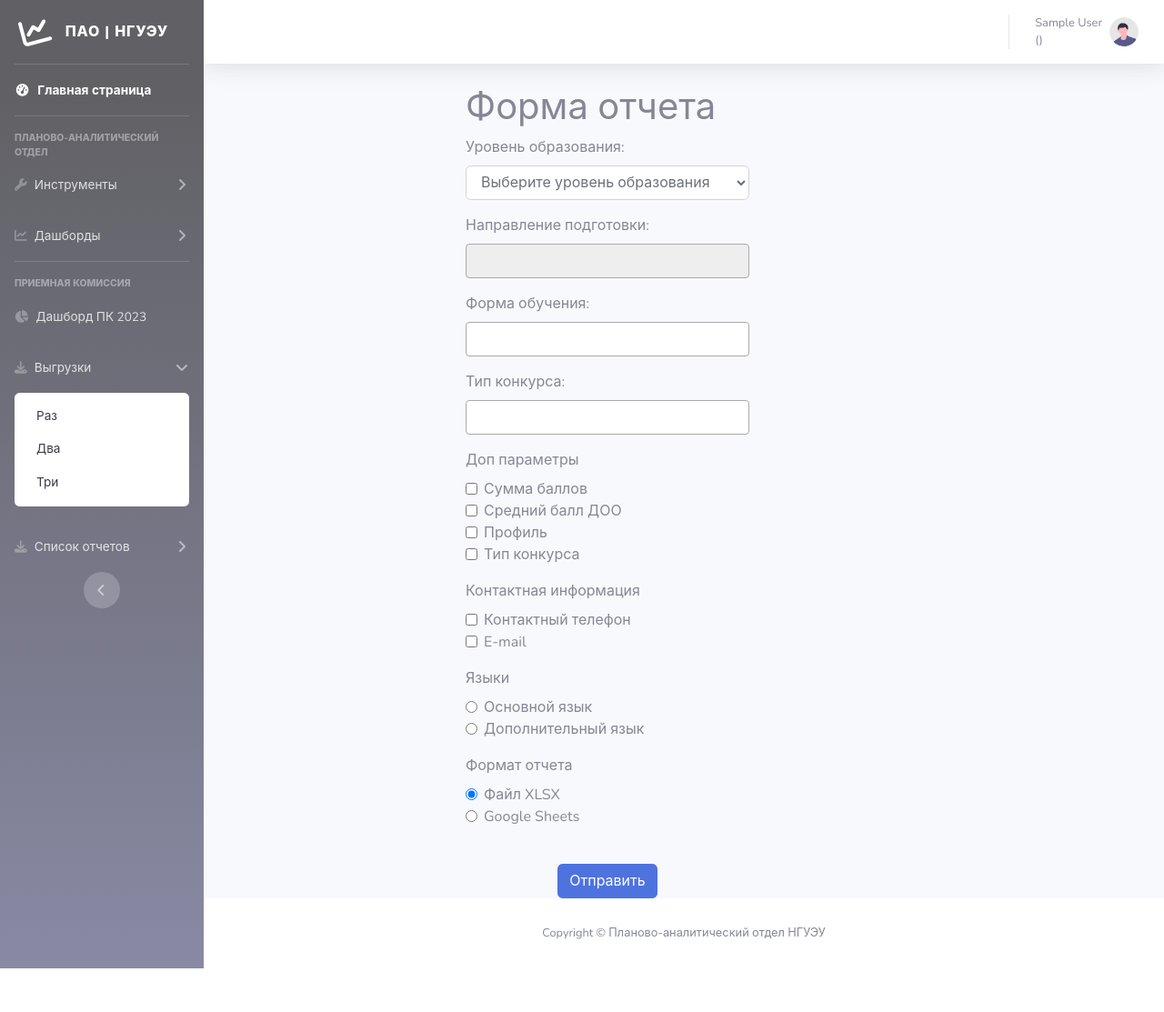
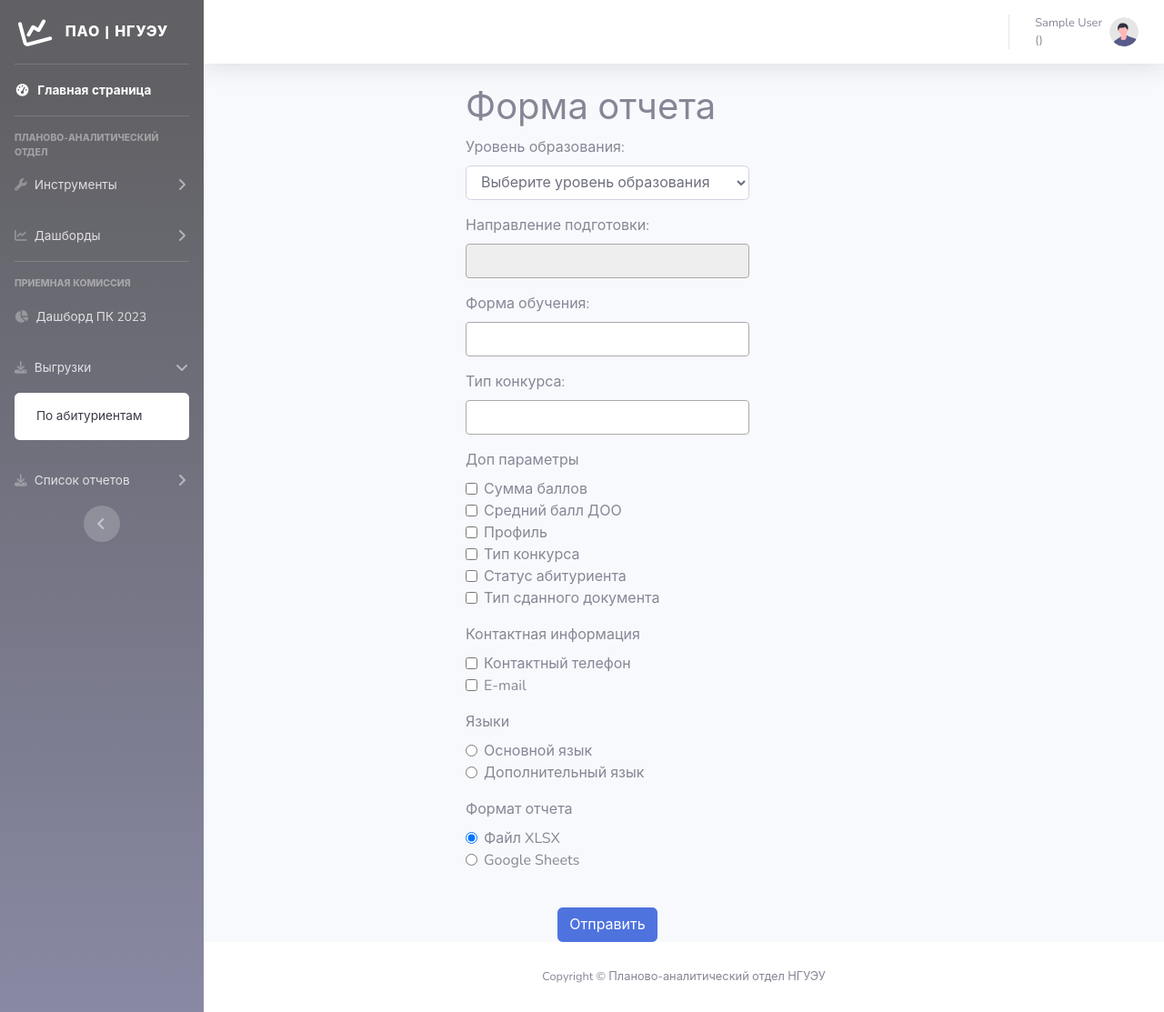
Before and after one commit to hyxp3r/paosystem_new, a Django app: page /oopk/oopk/report in a window 1280 px wide, after a click on "Выгрузки". Shown: the whole page at 91% size. Before the commit the page ends 1065 px from the top, so only its background shows below. Run offline with Django 4.2, Linux system fonts and the light colour scheme; the visitor is signed in with stand-in values (Sample User, id 1); data that the repository does not hold is empty; parts of the project's set-up code (start-up, migrations or seed data) failed here and were passed over; some libraries are stand-ins or nearby versions.

Commit message:
Добавлены отчеты по статусам и оригиналам

```diff
--- a/main/templates/main/index.html
+++ b/main/templates/main/index.html
@@ -114,9 +114,7 @@
                 </a>
                 <div id="collapsePages" class="collapse" aria-labelledby="headingPages" data-parent="#accordionSidebar">
                     <div class="bg-white py-2 collapse-inner rounded">
-                        <a class="collapse-item" href="{% url 'report' %}">Раз</a>
-                        <a class="collapse-item" href="#">Два</a>
-                        <a class="collapse-item" href="#">Три</a>
+                        <a class="collapse-item" href="{% url 'report' %}">По абитуриентам</a>
                     </div>
                 </div>
             </li>
@@ -129,7 +127,7 @@
                 </a>
                 <div id="collapseReportsTables" class="collapse" aria-labelledby="headingPages" data-parent="#accordionSidebar">
                     <div class="bg-white py-2 collapse-inner rounded">
-                        <a class="collapse-item" href="{% url 'report_table' %}">Первый тип</a>
+                        <a class="collapse-item" href="{% url 'report_table' %}">Google Sheets</a>
 
                     </div>
                 </div>
--- a/oopk/reports.py
+++ b/oopk/reports.py
@@ -58,12 +58,14 @@ class ReportOne(ReportDataOperation):
         ,V.developForm as 'Форма'
         ,V.programSetTitle as 'Направление'
         {",V.competitionType as 'Тип конкурса'" if self.request.get("checkboxCompetition") else ""}
+        {",V.state as 'Статус абитуриента'" if self.request.get("checkboxStatus") else ""}
         {",Replace(ISNULL(PContact.PHONEMOBILE_P, ''), '+', '') 'Телефон'" if self.request.get("checkboxPhone") else ""}
         {",ISNULL(PContact.EMAIL_P, '') as 'E-mail'" if self.request.get("checkboxEmail") else ""}
         {",CAST(V.rating as int) as 'Сумма баллов'" if self.request.get("checkboxRating") else ""}
         {",V.eduDocumentAverageMark as 'Средний балл ДОО'" if self.request.get("checkboxDocumentRating") else ""}
         {",FL.TITLE_P as 'Язык'" if self.request.get("radioLanguage") else ""}
         {",EP.COMMENT_P as 'Профиль'" if self.request.get("checkboxProfile") else ""}
+        {",CASE WHEN V.originalDocumentHandedIn = 1 then 'Оригинал' ELSE 'Копия' end as 'Оригинал / Копия'" if self.request.get("checkboxOriginalHandIn") else ""}
 
         FROM Tandem_prod.dbo.enr_req_competition_ext_view AS V
 
--- a/oopk/templates/oopk/report.html
+++ b/oopk/templates/oopk/report.html
@@ -81,6 +81,15 @@
         <div class = "form-check">
           <input type="checkbox" class="form-check-input" id="checkboxCompetition" name="checkboxCompetition">
           <label class="form-check-label" for="checkboxCompetition">Тип конкурса</label>
+        </div>
+        <div class = "form-check">
+          <input type="checkbox" class="form-check-input" id="checkboxStatus" name="checkboxStatus">
+          <label class="form-check-label" for="checkboxStatus">Статус абитуриента</label>
+        </div>
+
+        <div class = "form-check">
+          <input type="checkbox" class="form-check-input" id="checkboxOriginalHandIn" name="checkboxOriginalHandIn">
+          <label class="form-check-label" for="checkboxOriginalHandIn">Тип сданного документа</label>
         </div>
 
       </div>
--- a/oopk/templates/oopk/report_table.html
+++ b/oopk/templates/oopk/report_table.html
@@ -23,7 +23,7 @@
                         <th>Дата создания</th>
                         <th>Наименование</th>
                         <th>Создатель</th>
-                        <th>Коммнтарий к отчету</th>
+                        <th>Комментарий к отчету</th>
 
 
                     </tr>
```
Also changed, not shown: oopk/tasks.py (+21 -7 lines).
